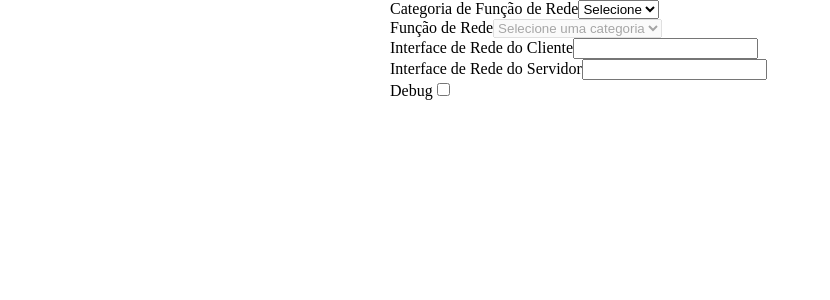
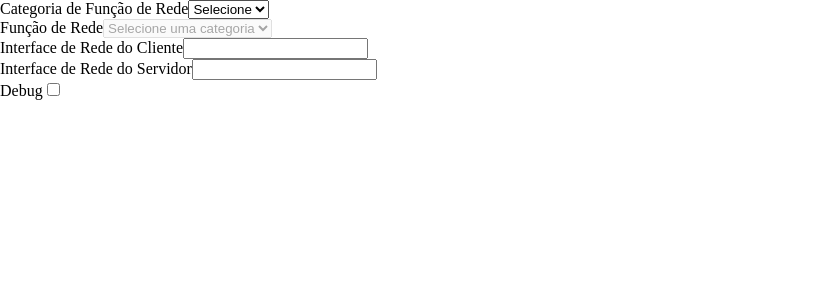
Before and after one commit to jvmoreira/multiservice-networks, a React app in the folder interface/: page / in a window 1280 px wide. Shown: the top 300 px of the page, without its empty margins (0-830 px from the left). Built offline with nearby package versions, Linux system fonts and the light colour scheme.

Commit message:
Add Form onSubmit handler with prevent default behavior

```diff
--- a/interface/src/components/form.tsx
+++ b/interface/src/components/form.tsx
@@ -1,4 +1,4 @@
-import React, { Fragment, FunctionComponent, ReactElement } from 'react';
+import React, { FormEvent, Fragment, FunctionComponent, ReactElement, useCallback } from 'react';
 import { NfvTeCategory, NfvTeFunction, useNfvTeValue } from '@/commons/nfv-te-values';
 import { CategoryField } from './fields/category-field';
 import { FunctionNameField } from './fields/function-name-field';
@@ -16,8 +16,10 @@ export function Form(): ReactElement {
   const [functionName] = useNfvTeValue('functionName');
   const NfvTeFunctionParametersComponent = resolveNfvTeFunctionParametersComponent(category, functionName);
 
+  const onSubmit = useCallback((evt: FormEvent) => evt.preventDefault(), []);
+
   return (
-    <form style={{ display: 'flex', flexFlow: 'column', maxWidth: '500px', margin: 'auto' }}>
+    <form onSubmit={onSubmit} style={{ display: 'flex', flexFlow: 'column' }}>
       <CategoryField />
       <FunctionNameField />
 
```
